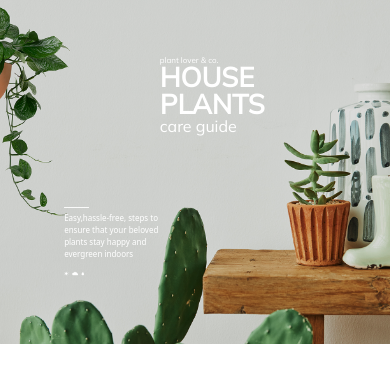
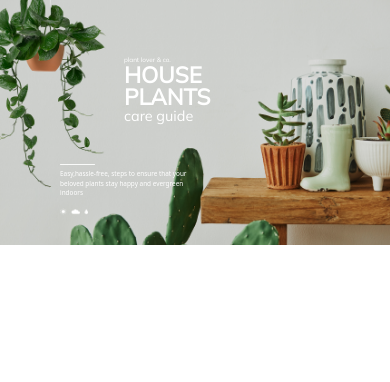
Before and after one commit to JaiiSingh/house_Plant_care_guide, a plain HTML site: page index.html in a window 390 px wide. Drawn offline with nearby package versions, Linux system fonts and the light colour scheme; a web font is replaced by a local one.

Commit message:
small mobile banner 1

```diff
--- a/css/style.css
+++ b/css/style.css
@@ -135,24 +135,27 @@
    /* Home section */
    .banner-1 .row{
       padding: 0% !important;
+      margin-top: 1% !important;
+      margin-bottom: 3% !important;
    }
 .mybrand{
    font-weight: 700;
-   font-size: 1.7rem !important;
+   font-size: 1.4rem !important;
 }
 .mybrand-header{
-   font-size: .5rem;
+   padding-top: 50% !important;
+   font-size: .4rem;
 }
 .mybrand-footer{
-   font-size: 1rem;
+   font-size: .9rem;
 }
 .banner-1-des{
-   width: 75%;
-   padding-left: 3% !important;
-   margin-top: 1% !important;
+   width: 100%;
+   padding-left: 0% !important;
+   margin-top: 5% !important;
 }
 .banner-1-des p{
-   font-size: .5rem;
+   font-size: .4rem;
 }
 .banner-1-des-img1{
    width: 25%;
--- a/index.html
+++ b/index.html
@@ -44,7 +44,7 @@
     <section id="home">
         <div class="container-fluid banner-1 text-white py-2">
             <div class="row my-5 py-4">
-                <div class="col-9 col-sm-8">
+                <div class="col-7 col-sm-8">
                     <div class="banner-1-brand ms-auto ">
                         <p class="lh-1 my-0 mybrand-header">plant lover & co.</p>
                         <p class="lh-1 my-0 display-1 mybrand">HOUSE</p>
```
